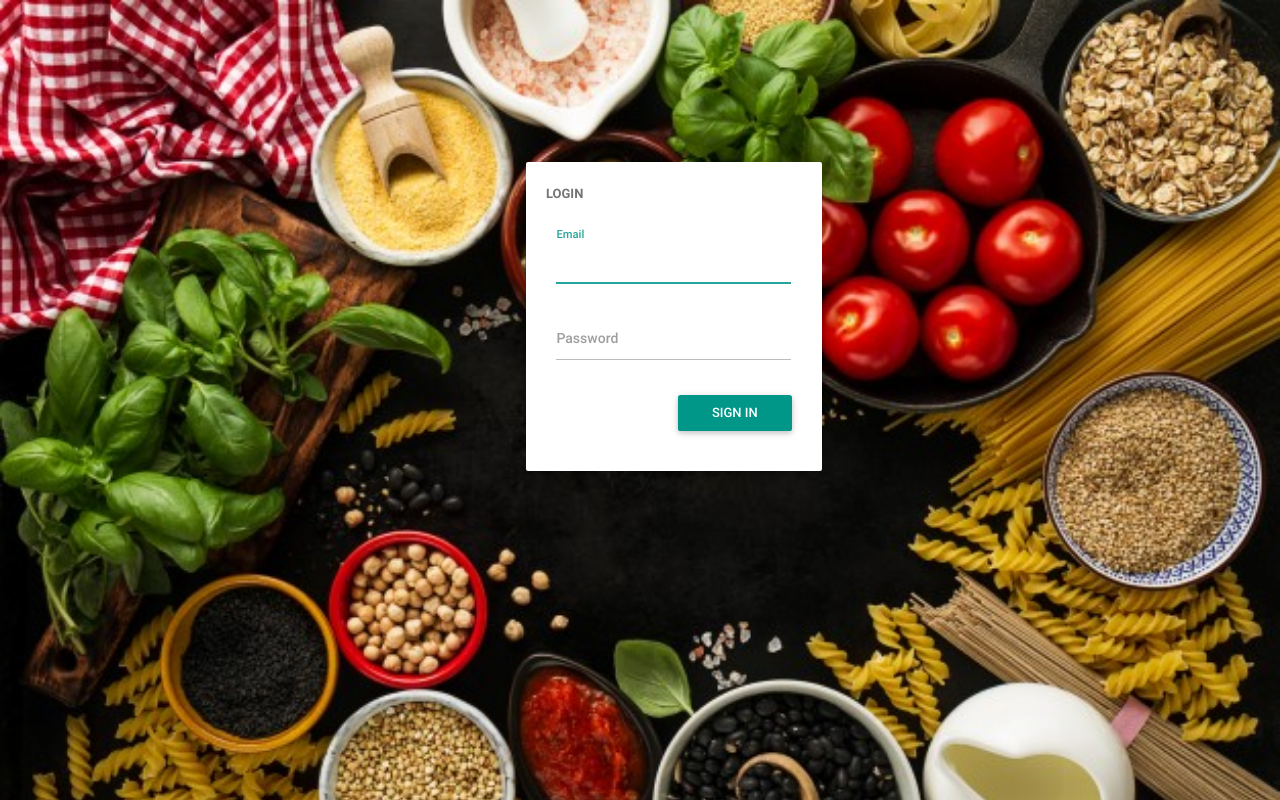
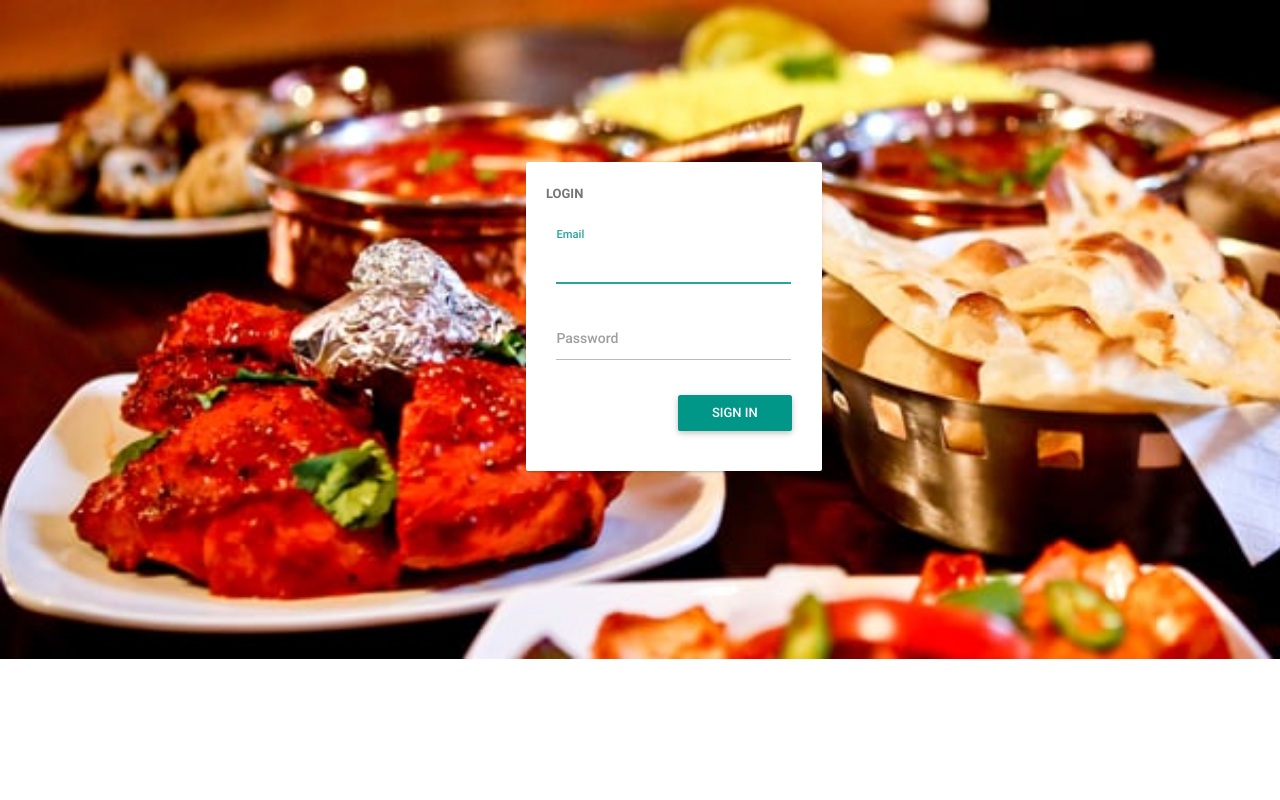
Before and after one commit to Srinivaslancius/sampradaya_ruchulu, a PHP site: page /Fioten/ in a window 1280 px wide. Run offline with PHP 8.4, Linux system fonts and the light colour scheme.

Commit message:
add background image

```diff
--- a/admin/index.php
+++ b/admin/index.php
@@ -21,7 +21,7 @@
         <link href="assets/css/alpha.min.css" rel="stylesheet" type="text/css"/>
         <link href="assets/css/custom.css" rel="stylesheet" type="text/css"/>
     </head>
-    <body class="signup-page">
+    <body class="signup-page" style="height:589px;">
 
         <div class="mn-content fixed-sidebar">
             <header class="mn-header navbar-fixed" style="margin-top:70px">
```
Also changed, not shown: admin/assets/images/login_back.jpg, admin/assets/images/login_back12.jpg (deleted), admin/assets/images/login_back123.jpg (added).
